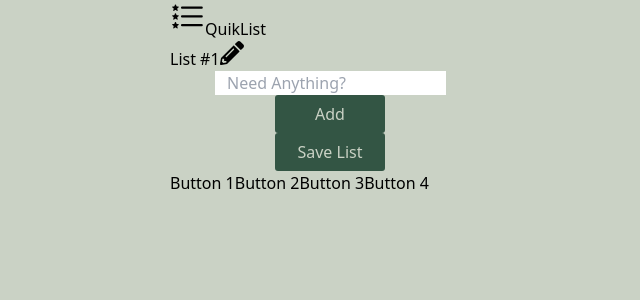
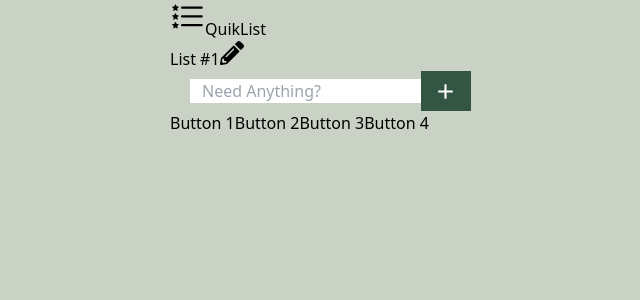
Before and after one commit to Rick3Mrtz/Grocery-List, a React (Vite) app: page / in a window 1280 px wide. Shown: the top 300 px of the page, without its empty margins (310-950 px from the left). Built offline with nearby package versions, Linux system fonts and the light colour scheme.

Commit message:
deleted add/save and added the add button to input field

```diff
--- a/src/App.css
+++ b/src/App.css
@@ -59,3 +59,21 @@ form {
   padding-bottom: 8px;
   margin-bottom: 8px;
 }
+
+.new-item-form {
+  display: flex;
+  flex-direction: row;
+}
+
+.btn-add {
+  display: flex;
+  align-items: center;
+  justify-content: center;
+  width: 50px;
+  height: 40px;
+  background-color: #354f;
+  color: #ffffff;
+  border: none;
+  border-radius: 0;
+  cursor: pointer;
+}
--- a/src/components/GroceryList.jsx
+++ b/src/components/GroceryList.jsx
@@ -31,8 +31,8 @@ function GroceryList({ todos, handleCompleteItem, handleDeleteItem, setTodos })
 
   return (
     <>
-      <div className='bg-gray-200 mx-2 p-4 h-fit mt-6 relative'>
-        <div className='max-h-[43vh] overflow-y-auto pr-4'>
+      <div className='bg-gray-200 mx-2 px-2 py-4 h-fit mt-6 relative'>
+        <div className='max-h-[43vh] overflow-y-auto'>
           <ul className='list flex flex-col justify-start items-stretch'>
             {todos.map((todo) => (
               <li
--- a/src/components/InputForm.jsx
+++ b/src/components/InputForm.jsx
@@ -1,5 +1,6 @@
 import { useState } from 'react';
 import AddSave from './AddSave';
+import { MdAdd } from 'react-icons/md';
 
 function InputForm({ setTodos }) {
   const [newItem, setNewItem] = useState('');
@@ -22,7 +23,7 @@ function InputForm({ setTodos }) {
     return (
         <>
             <form onSubmit={handleSubmit} className='new-item-form'>
-                <input className='w-[70vw] h-[40px] my-4 max-w-[17rem]'
+                <input className='w-[47vw] h-[40px] my-4 max-w-[17rem]'
                     type='text'
                     id='item'
                     placeholder='   Need Anything?'
@@ -30,8 +31,12 @@ function InputForm({ setTodos }) {
                     onChange={(e) => setNewItem(e.target.value)}
                 >
                 </input>
-                <AddSave />
+                <button className='btn-add'>
+                  <MdAdd size={25} />
+                </button>
+
             </form>
+            {/* <AddSave /> */}
         </>
     )
 }
```
